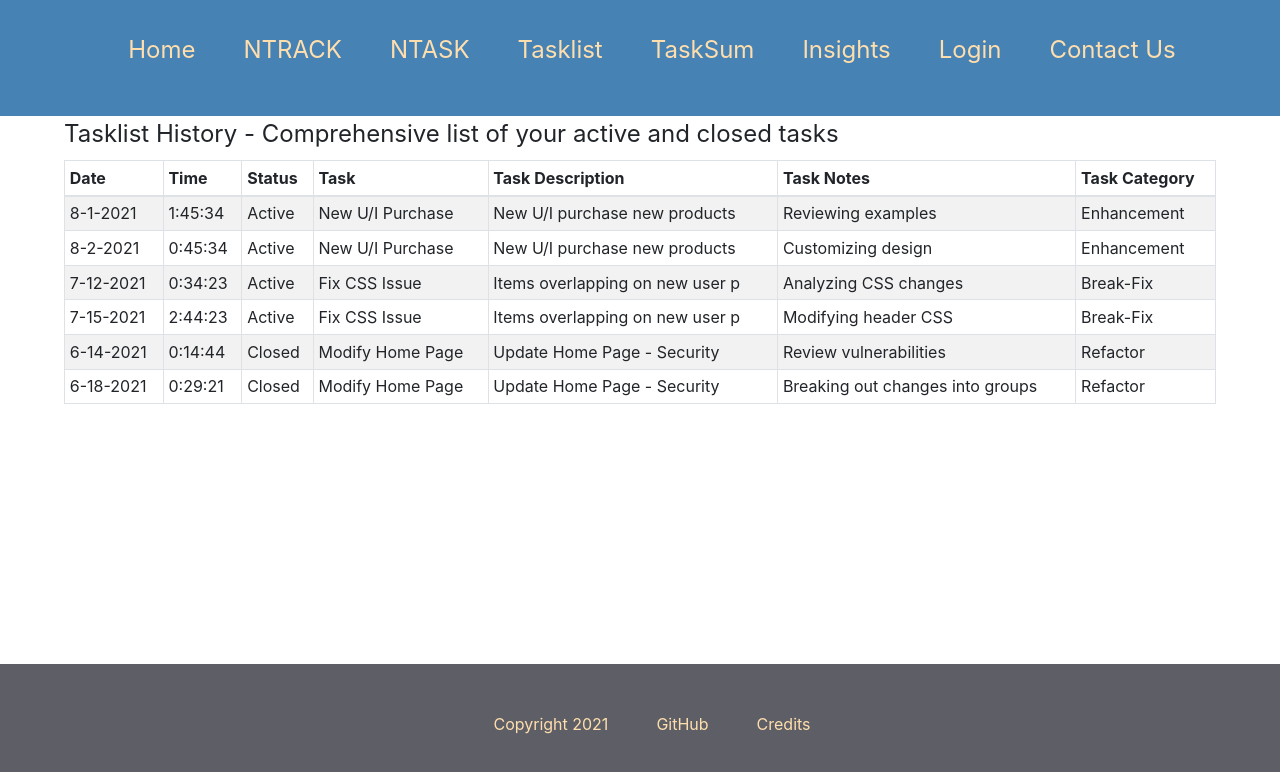
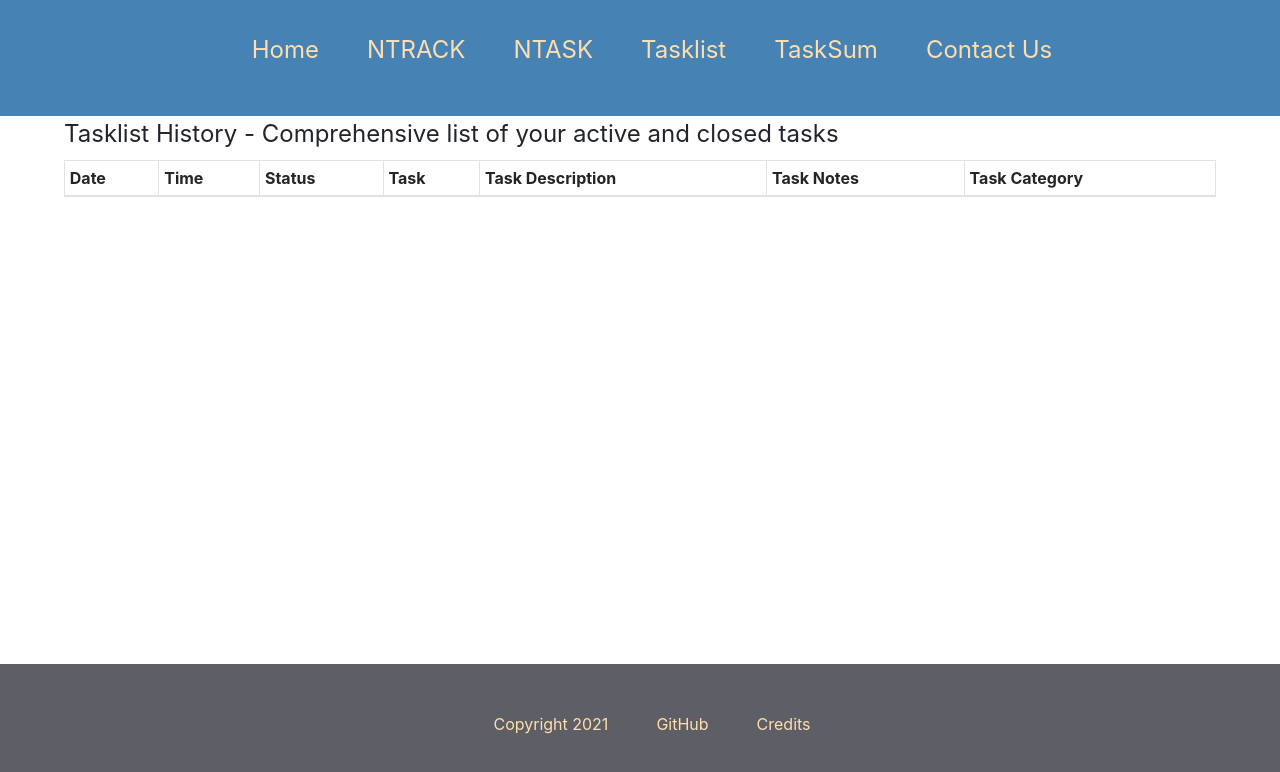
Before and after one commit to TWetekamp/ntimer, a React (Create React App) app in the folder react-ui/: page /tasklist in a window 1280 px wide. Shown: the top 772 px of the page. Built offline with nearby package versions, Linux system fonts and the light colour scheme.

Commit message:
Adding elements to the tasklist features

```diff
--- a/react-ui/src/redux/actions.js
+++ b/react-ui/src/redux/actions.js
@@ -37,10 +37,11 @@ export const addTask = task => {
   return {
     type: MANAGE_TASKS,
     payload: {
+      task: task.task,
+      description: task.description,
       category: task.category,
-      description: task.description,
       notes: task.notes,
-      task: task.task
+      size: task.size
     }
   }
 };
--- a/react-ui/src/routes/index.js
+++ b/react-ui/src/routes/index.js
@@ -2,8 +2,8 @@ import { Route, Switch } from "react-router-dom";
 import Contact from "./contact/contact";
 import Credits from "./credits/credits";
 import Home from "./home/home";
-import Insights from "./insights/insights";
-import Login from "./login/login";
+// import Insights from "./insights/insights";
+// import Login from "./login/login";
 import Ntask from "./ntask/ntask";
 import Ntrack from "./ntrack/ntrack";
 import Tasklist from "./tasklist/tasklist";
@@ -40,7 +40,7 @@ const Routes = () => {
             path="/tasksum"
             render={() => <Tasksum />}
           />
-          <Route
+          {/* <Route
             exact={true}
             path="/insights"
             render={() => <Insights />}
@@ -49,7 +49,7 @@ const Routes = () => {
             exact={true}
             path="/login"
             render={() => <Login />}
-          />
+          /> */}
           <Route
             exact={true}
             path="/contact"
--- a/react-ui/src/routes/ntask/ntask.jsx
+++ b/react-ui/src/routes/ntask/ntask.jsx
@@ -7,10 +7,11 @@ import { addTask } from "../../redux/actions";
 const Ntask = ({ addTask, username }) => {
 
   const [task, setTask] = useState({
-    category: '',
+    task: '',
     description: '',
     notes: '',
-    task: ''
+    category: '',
+    size: ''
   });
 
   const handleChange = e => {
@@ -20,7 +21,6 @@ const Ntask = ({ addTask, username }) => {
       ...task,
       [key]: value
     });
-    console.log(copy);
     setTask(copy);
   }
 
@@ -28,10 +28,11 @@ const Ntask = ({ addTask, username }) => {
     e.preventDefault()
     addTask(task);
     setTask({
-      category: '',
+      task: '',
       description: '',
       notes: '',
-      task: ''
+      category: '',
+      size: ''
     })
   };
 
@@ -48,6 +49,7 @@ const Ntask = ({ addTask, username }) => {
                     <th>Task Description</th>
                     <th>Task Notes</th>
                     <th>Task Category</th>
+                    <th>Task Size</th>
                 </tr>
               </thead>
               <tbody>
@@ -56,6 +58,7 @@ const Ntask = ({ addTask, username }) => {
                 <td><input name="description" onChange={handleChange} value={task.description} /></td>
                 <td><input name="notes" onChange={handleChange} value={task.notes} /></td>
                 <td><input name="category" onChange={handleChange} value={task.category} /></td>
+                <td><input name="size" onChange={handleChange} value={task.size} /></td>
                 </tr>
               </tbody>
             </Table>
--- a/react-ui/src/routes/tasklist/tasklist.jsx
+++ b/react-ui/src/routes/tasklist/tasklist.jsx
@@ -1,6 +1,8 @@
+// import { useState } from 'react';
+import { connect } from 'react-redux';
 import { Table } from "react-bootstrap";
 
-const Tasklist = () => {
+const Tasklist = ( { tasks } ) => {
     return (
       <div>
         <div className="y-wrap">
@@ -9,7 +11,6 @@ const Tasklist = () => {
             <Table striped bordered hover size="sm">
               <thead>
                 <tr>
-                    {/* <th>Select/Filter Task</th> */}
                     <th>Date</th>
                     <th>Time</th>
                     <th>Status</th>
@@ -20,60 +21,19 @@ const Tasklist = () => {
                 </tr>
               </thead>
               <tbody>
-                <tr>
-                    <td>8-1-2021</td>
-                    <td>1:45:34</td>
-                    <td>Active</td>
-                    <td>New U/I Purchase</td>
-                    <td>New U/I purchase new products</td>
-                    <td>Reviewing examples</td>
-                    <td>Enhancement</td>
-                </tr>
-                <tr>
-                    <td>8-2-2021</td>
-                    <td>0:45:34</td>
-                    <td>Active</td>
-                    <td>New U/I Purchase</td>
-                    <td>New U/I purchase new products</td>
-                    <td>Customizing design</td>
-                    <td>Enhancement</td>
-                </tr>
-                <tr>
-                    <td>7-12-2021</td>
-                    <td>0:34:23</td>
-                    <td>Active</td>
-                    <td>Fix CSS Issue</td>
-                    <td>Items overlapping on new user p</td>
-                    <td>Analyzing CSS changes</td>
-                    <td>Break-Fix</td>
-                </tr>
-                <tr>
-                    <td>7-15-2021</td>
-                    <td>2:44:23</td>
-                    <td>Active</td>
-                    <td>Fix CSS Issue</td>
-                    <td>Items overlapping on new user p</td>
-                    <td>Modifying header CSS</td>
-                    <td>Break-Fix</td>
-                </tr>
-                <tr>
-                    <td>6-14-2021</td>
-                    <td>0:14:44</td>
-                    <td>Closed</td>
-                    <td>Modify Home Page</td>
-                    <td>Update Home Page - Security</td>
-                    <td>Review vulnerabilities</td>
-                    <td>Refactor</td>
-                </tr>
-                <tr>
-                    <td>6-18-2021</td>
-                    <td>0:29:21</td>
-                    <td>Closed</td>
-                    <td>Modify Home Page</td>
-                    <td>Update Home Page - Security</td>
-                    <td>Breaking out changes into groups</td>
-                    <td>Refactor</td>
-                </tr>
+                {tasks.map((task,index) => {
+                  return (
+                    <tr key={index}>
+                      <td>8-5-2021</td>
+                      <td>1:45:34</td>
+                      <td>Active</td>
+                      <td>{task.task}</td>
+                      <td>{task.description}</td>
+                      <td>{task.notes}</td>
+                      <td>{task.category}</td>
+                    </tr>
+                      )
+                    })}
               </tbody>
             </Table>
             <p></p>
@@ -83,4 +43,9 @@ const Tasklist = () => {
     )
 };
 
-export default Tasklist;
+
+const mapStateToProps = state => ({
+  tasks: state.tasks
+});
+
+export default connect(mapStateToProps) (Tasklist);
--- a/react-ui/src/routes/tasksum/tasksum.jsx
+++ b/react-ui/src/routes/tasksum/tasksum.jsx
@@ -1,6 +1,21 @@
+import { connect } from 'react-redux';
 import { Table, Button } from "react-bootstrap";
 
-const Tasksum = () => {
+const Tasksum = ( { tasks } ) => {
+
+    // const taskSummary = [];
+    // const map = new Map();
+    // for (const item of tasks) {
+    //     if(!map.has(item.task)){
+    //         map.set(item.task, true);    // set any value to Map
+    //         taskSummary.push({
+    //             id: item.id,
+    //             task: item.task
+    //         });
+    //     }
+    // }
+    // console.log(taskSummary)
+
 return (
     <div>
     <div className="y-wrap">
@@ -22,6 +37,21 @@ return (
             </tr>
             </thead>
             <tbody>
+             {tasks.map((task,index) => {
+                return (
+                <tr key={index}>
+                    <Button variant="dark">Close</Button>{' '}
+                    <td>8-1-2021</td>
+                    <td>8-5-2021</td>
+                    <td>2:31:08</td>
+                    <td>Active</td>
+                    <td>{task.task}</td>
+                    <td>{task.description}</td>
+                    <td>{task.category}</td>
+                    <td>{task.size}</td>
+                </tr>
+                    )
+                })}
             <tr>
             <Button variant="dark">Close</Button>{' '}
                 <td>8-1-2021</td>
@@ -64,4 +94,8 @@ return (
   );
 };
 
-export default Tasksum;
+const mapStateToProps = state => ({
+    tasks: state.tasks
+  });
+
+export default connect(mapStateToProps) (Tasksum);
--- a/react-ui/src/sections/header/header.jsx
+++ b/react-ui/src/sections/header/header.jsx
@@ -19,12 +19,12 @@ const Header = () => {
         <li>
           <NavLink to="/tasksum">TaskSum</NavLink>
         </li>
-        <li>
+        {/* <li>
           <NavLink to="/insights">Insights</NavLink>
         </li>
         <li>
           <NavLink to="/login">Login</NavLink>
-        </li>
+        </li> */}
         <li>
           <NavLink to="/contact">Contact Us</NavLink>
         </li>
```
